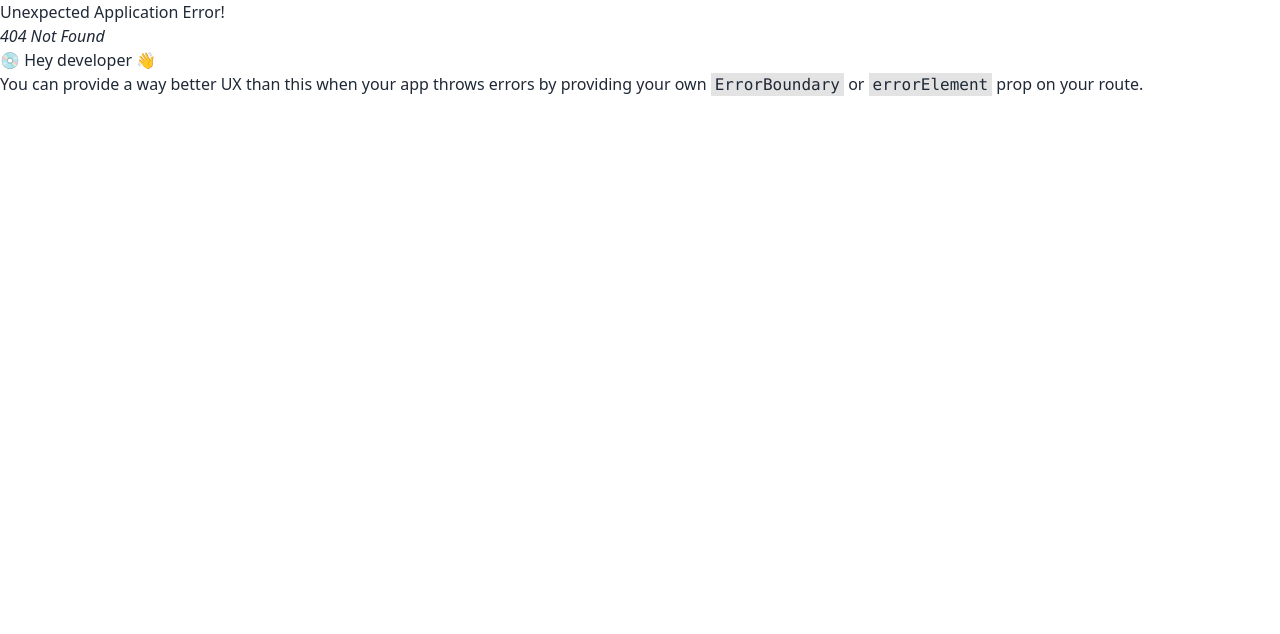
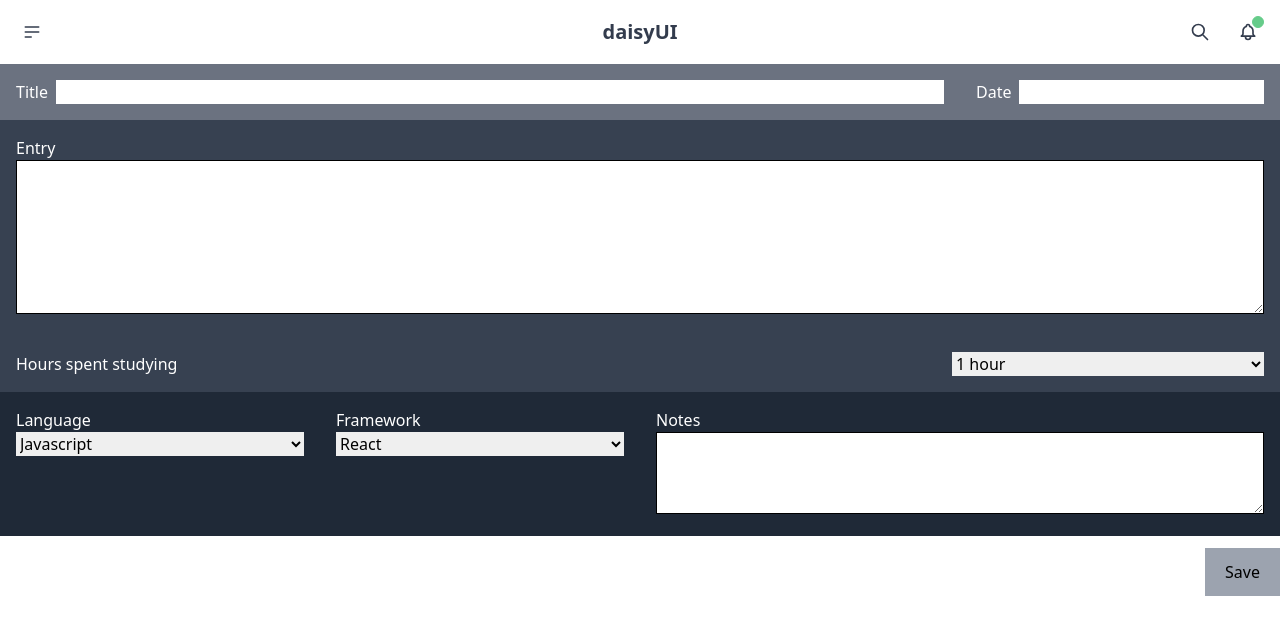
Before and after one commit to hdewett/jounal-app, a React (Create React App) app in the folder client/: page /newentry in a window 1280 px wide. Before the commit this address had no page. Shown: the top 634 px of the page. Built offline with nearby package versions, Linux system fonts and the light colour scheme.

Commit message:
setup create new entry page

```diff
--- a/client/src/index.js
+++ b/client/src/index.js
@@ -11,6 +11,7 @@ import SideNav from "./components/SideNav";
 import Dashboard from "./routes/Dashboard";
 import NewTask from "./routes/NewTask";
 import "./App.css";
+import Entries from "./routes/Entries";
 
 const AppLayout = () => (
   <>
@@ -31,6 +32,10 @@ const router = createBrowserRouter([
         path: "newTask",
         element: <NewTask />,
       },
+      {
+        path: "newentry",
+        element: <Entries />,
+      },
     ]
 
   },
--- a/client/src/routes/Dashboard.js
+++ /dev/null
@@ -1,11 +0,0 @@
-import React from "react";
-
-function Dashboard() {
-  return (
-    <div className="dashboard">
-      {/* <h1>Dashboard</h1> */}
-    </div>
-  )
-}
-
-export default Dashboard;
--- /dev/null
+++ b/client/src/routes/Entries.js
@@ -0,0 +1,75 @@
+import React from "react";
+
+function Entries() {
+  return (
+    <div data-theme="emerald"className="lg:justify-center lg:align-middle lg:flex  ">
+    <form className="w-[100vw]">
+      <div className="flex">
+        <div className="flex gap-2 w-3/4 p-4 bg-gray-500 text-white">
+          <h3>Title</h3>
+          <input className="w-full text-black " ></input>
+        </div>
+        <div className="flex gap-2 w-1/4 p-4 bg-gray-500 text-white">
+          <h3>Date</h3>
+          <input className="w-full text-black"></input>
+        </div>
+      </div>
+      <div className="flex">
+        <div className=" gap-2 w-full p-4 bg-gray-700">
+          <h3 className="text-white">Entry</h3>
+          <textarea
+            rows="5"
+            className="w-full text-black border p-4 border-black"
+          ></textarea>
+        </div>
+      </div>
+      <div className="flex">
+        <div className="flex justify-between gap-2 w-full p-4 bg-gray-700">
+          <h3 className="text-white">Hours spent studying</h3>
+          <select className="text-black w-1/4" name="cars" id="cars">
+            <option value="1">1 hour</option>
+            <option value="2">2 hours</option>
+            <option value="3">3 hours</option>
+            <option value="4">4 hours</option>
+          </select>
+        </div>
+      </div>
+      <div className="flex">
+        <div className=" gap-2 w-1/4 p-4 bg-gray-800 text-white">
+          <h3>Language</h3>
+          <select className="text-black w-full" name="cars" id="cars">
+            <option value="1">Javascript</option>
+            <option value="2">Python</option>
+            <option value="3">Java</option>
+
+          </select>
+        </div>
+        <div className=" gap-2 w-1/4 p-4 bg-gray-800 text-white">
+          <h3>Framework</h3>
+          <select className="text-black w-full" name="cars" id="cars">
+            <option value="1"> React</option>
+            <option value="2">Django</option>
+            <option value="3"> Kotlin</option>
+
+          </select>
+        </div>
+        <div className=" gap-2 w-1/2 p-4 bg-gray-800 text-white">
+          <h3>Notes</h3>
+          <textarea
+            rows="2"
+            className="w-full text-black border p-4 border-black"
+          ></textarea>
+        </div>
+      </div>
+      <div className="flex justify-between">
+        <div></div>
+        <div className="bg-gray-400 text-black my-3">
+          <h2 className="px-5 py-3">Save</h2>
+        </div>
+      </div>
+    </form>
+  </div>
+  )
+}
+
+export default Entries;
--- a/client/src/routes/NewTask.js
+++ /dev/null
@@ -1,11 +0,0 @@
-import React from "react";
-
-function NewTask() {
-  return (
-    <div className="newTask">
-      <h1>New Task</h1>
-    </div>
-  )
-}
-
-export default NewTask;
```
Also changed, not shown: 2 other files (tests, documents, lock files or other folders).
